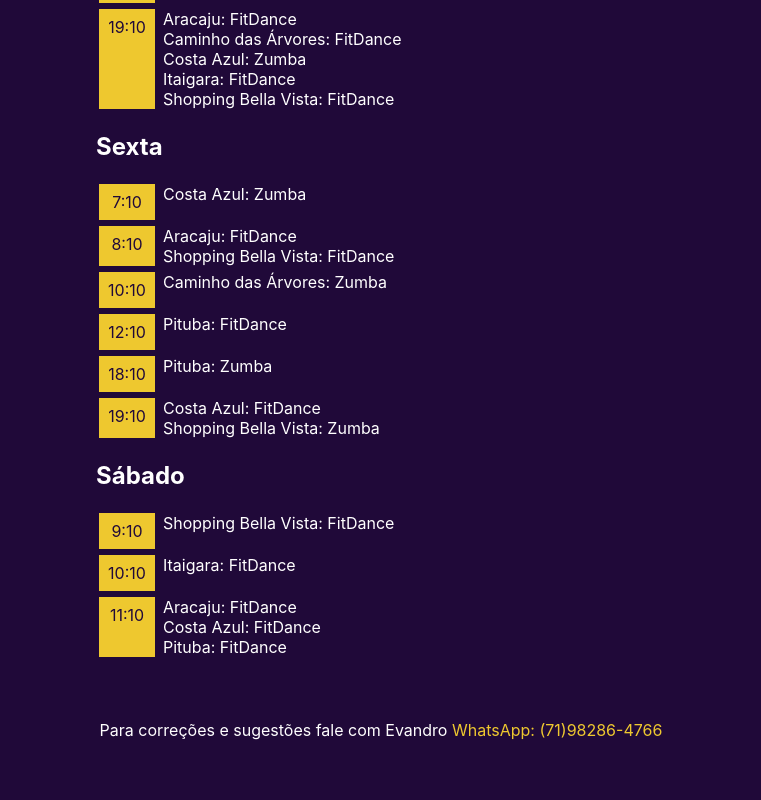
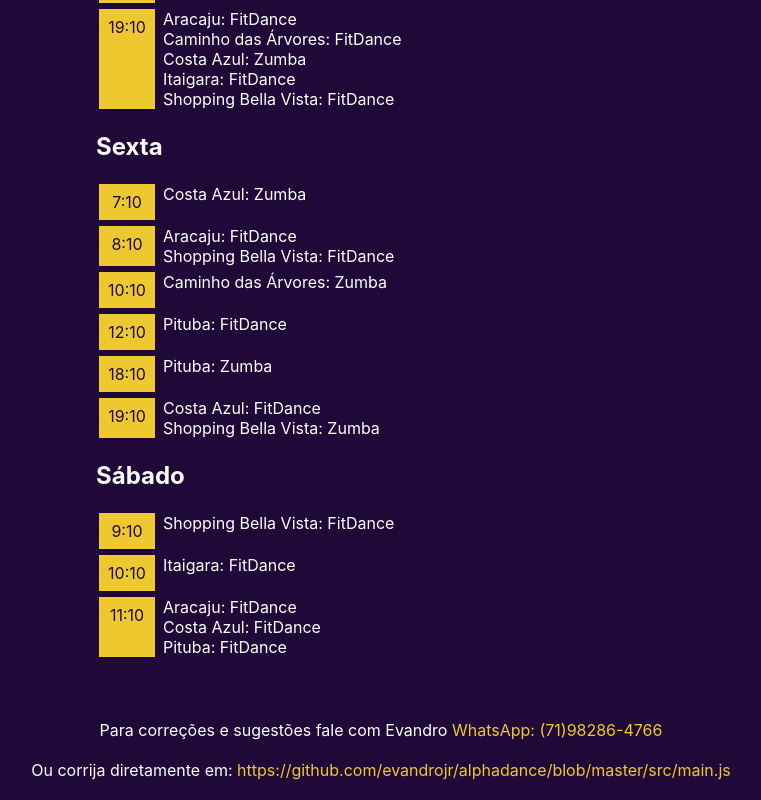
Before and after one commit to evandrojr/alphadance, a Svelte app: page / in a window 1280 px wide. Shown: the part 1670-2470 px from the top of the page, without its empty margins (259-1020 px from the left). Before the commit the page ends 2430 px from the top, so only its background shows below. Built offline with nearby package versions, Linux system fonts and the light colour scheme.

Commit message:
Publicação

```diff
--- a/src/App.svelte
+++ b/src/App.svelte
@@ -133,17 +133,13 @@
 </div>
 
 
-	<br><br><br>
+<br><br><br>
 <div rodape>
-	<!-- <div espacador></div>
-	<div> -->
-		<!-- <div> -->
+
 			Para correções e sugestões fale com Evandro <a
 				href="https://api.whatsapp.com/send?phone=5571982864766&text=Ol%C3%A1%20tenho%20uma%20sugest%C3%A3o%20sobre%20o%20alphadance.">WhatsApp:
 				(71)98286-4766</a>
-		<!-- </div> -->
-	<!-- </div>
-	<div espacador></div> -->
+<br><br>
+				Ou corrija diretamente em: <a href="https://github.com/evandrojr/alphadance/blob/master/src/main.js">https://github.com/evandrojr/alphadance/blob/master/src/main.js</a>
 </div>
-
-	<br>
+<br>
```
Also changed, not shown: 3 other files (tests, documents, lock files or other folders).
